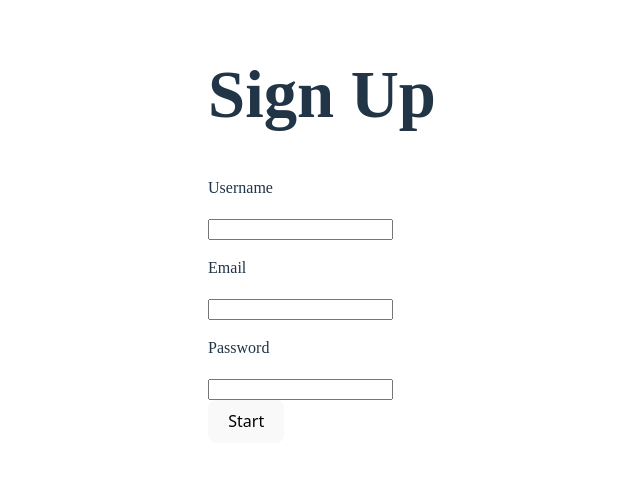
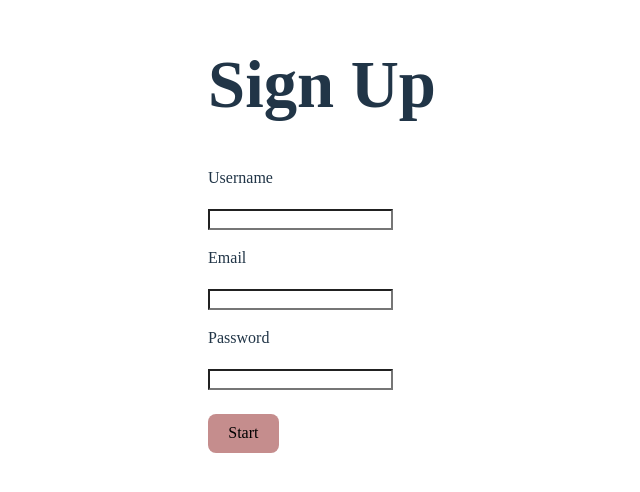
Before and after one commit to camaya21/Sleep-Tracker, a React (Vite) app in the folder sleep-tracker-app/: page /signup in a window 1280 px wide. Shown: the part 172-664 px from the top of the page, without its empty margins (318-958 px from the left). Built offline with nearby package versions, Linux system fonts and the light colour scheme.

Commit message:
css styling for login and signup pages

```diff
--- a/sleep-tracker-app/src/components/Login/Login.css
+++ b/sleep-tracker-app/src/components/Login/Login.css
@@ -19,3 +19,14 @@ h1{
     justify-content: center; /* Centers horizontally */
     align-items: center;
 }
+
+.input-field{
+    background-color: white;
+    color:black;
+    font-family: fantasy;
+}
+
+.my-button{
+    background-color: rgb(197, 141, 141);
+    font-family: cursive;
+}
--- a/sleep-tracker-app/src/components/Login/Login.jsx
+++ b/sleep-tracker-app/src/components/Login/Login.jsx
@@ -51,6 +51,7 @@ export default function Login({ setUserId }) {
           <input
             type="text"
             value={username}
+            className="input-field"
             onChange={(e) => setUsername(e.target.value)}
           />
         </label>
@@ -60,12 +61,13 @@ export default function Login({ setUserId }) {
           <input
             type="password"
             value={password}
+            className="input-field"
             onChange={(e) => setPassword(e.target.value)}
           />
         </label>
         <br />
         <br />
-        <button type="submit">Login</button>
+        <button className="my-button" type="submit">Login</button>
       </form>
 
       <p>
--- a/sleep-tracker-app/src/components/SignUp/SignUp.css
+++ b/sleep-tracker-app/src/components/SignUp/SignUp.css
@@ -3,3 +3,9 @@
     flex-direction: column;
     align-items: center;
 }
+
+.input-field{
+    background-color: white;
+    color:black;
+    font-family: fantasy;
+}
--- a/sleep-tracker-app/src/components/SignUp/SignUp.jsx
+++ b/sleep-tracker-app/src/components/SignUp/SignUp.jsx
@@ -58,18 +58,19 @@ export default function SignUp() {
     <form onSubmit={handleSubmit}>
       <label>
         <p>Username</p>
-        <input type="text" onChange={e => setUserName(e.target.value)}/>
+        <input className="input-field" type="text" onChange={e => setUserName(e.target.value)}/>
       </label>
       <label>
         <p>Email</p>
-        <input value={email} type="email" onChange={(e) => setEmail(e.target.value)} />
+        <input className="input-field" value={email} type="email" onChange={(e) => setEmail(e.target.value)} />
       </label>
       <label>
         <p>Password</p>
-        <input type="password"onChange={e => setPassword(e.target.value)}/>
+        <input className="input-field" type="password"onChange={e => setPassword(e.target.value)}/>
       </label>
       <div>
-        <button type="submit">Start</button>
+        <br />
+        <button className="my-button" type="submit">Start</button>
       </div>
     </form>
     </div>
```
